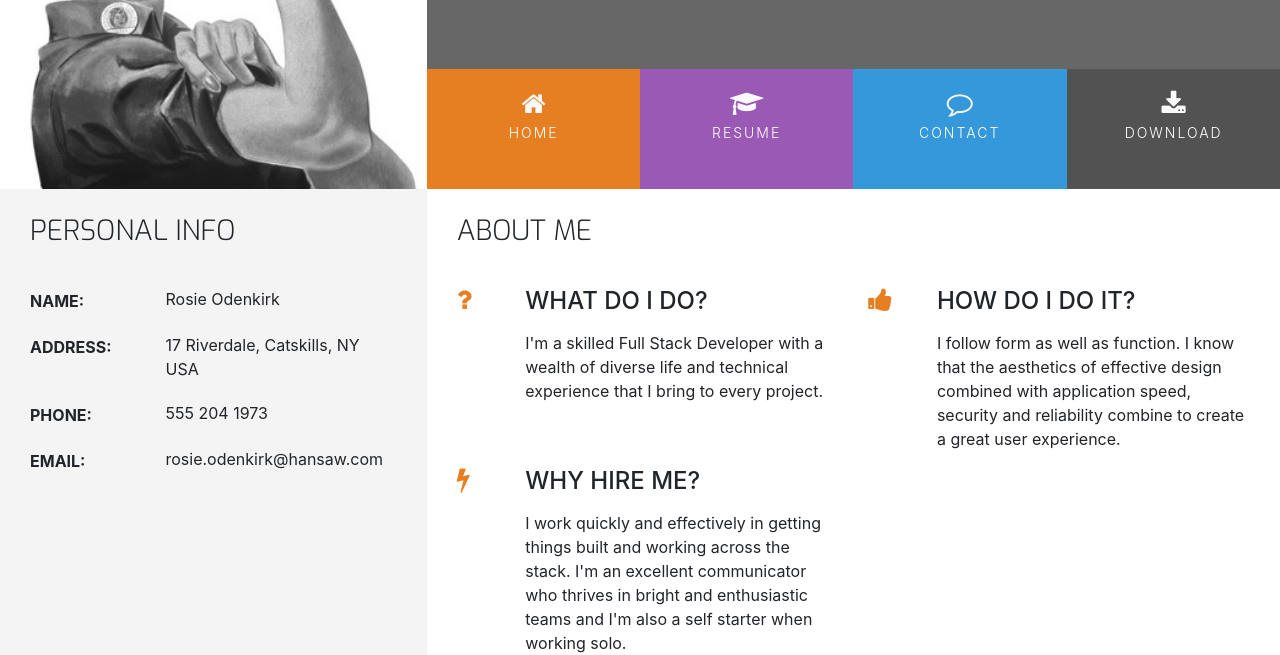
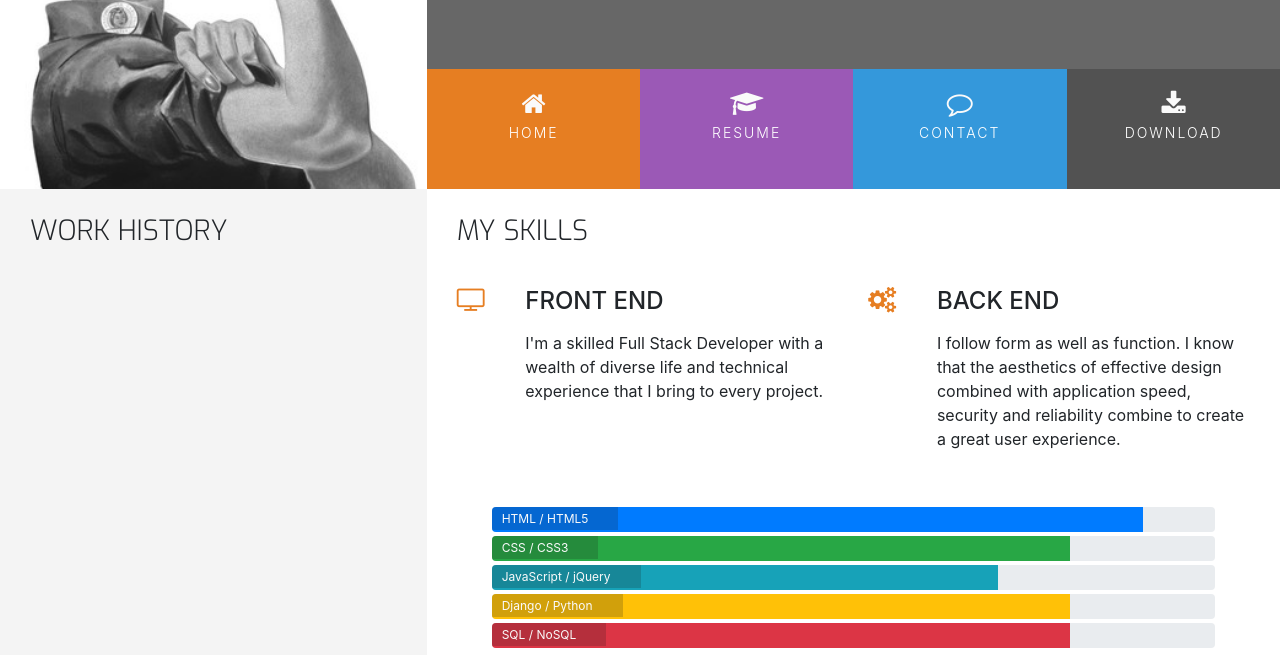
Before and after one commit to AntonIsaksson/UCD-resume, a plain HTML site: page resume.html in a window 1280 px wide. Shown: the part 180-835 px from the top of the page. Drawn offline with nearby package versions, Linux system fonts and the light colour scheme.

Commit message:
Added Progress Bars to resume.html

```diff
--- a/assets/css/style.css
+++ b/assets/css/style.css
@@ -271,3 +271,24 @@ footer {
     position: relative;
     width: 60%;
 }
+
+/*--------------------------------------Skills (resume.html) */
+
+.progress {
+    position: relative;
+    height: 25px;
+    margin-bottom: 4px;
+}
+
+.progress-type {
+    position: absolute;
+    left: 0px;
+    font-weight: 400;
+    padding: 3px 30px 2px 10px;
+    color: #fafafa;
+    background-color: rgba(25, 25, 25, 0.2)
+}
+
+.progress-section {
+    margin: 40px 20px;
+}
--- a/resume.html
+++ b/resume.html
@@ -44,10 +44,10 @@
                     <div class="col">
                         <ul id="nav" class="list-inline menucontainer">            <!--"list-inline"=makes the list items horizontally placed. The list items must then have the "list-inline-item" class.-->
                             <li class="col-6 col-sm-3 ui-menu-color-home list-inline-item menuitem">                <!--"menucontainer"=combined w. css takes away gaps between list items-->
-                                <a href="#" class="hvr-sweep-to-bottom"><i class="fa fa-home" aria-hidden="true"></i><span>Home</span></a>      <!--"fa"class=fontawesome  "fa-home"=spec. fontA. icon "aria-hidden"=decides if element is exposed to the API-->
+                                <a href="index.html" class="hvr-sweep-to-bottom"><i class="fa fa-home" aria-hidden="true"></i><span>Home</span></a>      <!--"fa"class=fontawesome  "fa-home"=spec. fontA. icon "aria-hidden"=decides if element is exposed to the API-->
                             </li>
                             <li class="col-6 col-sm-3 ui-menu-color-resume list-inline-item menuitem">
-                                <a href="#" class="hvr-sweep-to-bottom"><i class="fa fa-graduation-cap" aria-hidden="true"></i><span>Resume</span></a>  <!--class="hvr-sweep-to-bottom"= hover effekten-->
+                                <a href="resume.html" class="hvr-sweep-to-bottom"><i class="fa fa-graduation-cap" aria-hidden="true"></i><span>Resume</span></a>  <!--class="hvr-sweep-to-bottom"= hover effekten-->
                             </li>
                             <li class="col-6 col-sm-3 ui-menu-color-contact list-inline-item menuitem">
                                 <a href="#" class="hvr-sweep-to-bottom"><i class="fa fa-comment-o" aria-hidden="true"></i><span>Contact</span></a>
@@ -67,84 +67,32 @@
 <!------------MAIN CONTENT------------->
     <section class="container-fluid">
         <div class="row">
-            <!--Personal Info-->
+            <!--Work History-->
             <div class="col-md-4 bg-color-personal-info section-column">
                 <div class="row">
                     <div class="col-12">
-                        <h3 class="section-heading uppercase">Personal Info</h3>
-                    </div>
-                </div>
-                <!--name-->
-                <div class="personal-info-item">
-                    <div class="key">
-                        <p class="uppercase">
-                            Name:
-                        </p>
-                    </div>
-                    <div class="value">
-                        <p>
-                            Rosie Odenkirk
-                        </p>
-                    </div>
-                </div>
-                <!--address-->
-                <div class="personal-info-item">
-                    <div class="key">
-                        <p class="uppercase">
-                            Address:
-                        </p>
-                    </div>
-                    <div class="value">
-                        <p>
-                            17 Riverdale, Catskills, NY USA
-                        </p>
-                    </div>
-                </div>
-                <!--number-->
-                <div class="personal-info-item">
-                    <div class="key">
-                        <p class="uppercase">
-                            Phone:
-                        </p>
-                    </div>
-                    <div class="value">
-                        <p>
-                            555 204 1973
-                        </p>
-                    </div>
-                </div>
-                <!--email-->
-                <div class="personal-info-item">
-                    <div class="key">
-                        <p class="uppercase">
-                            Email:
-                        </p>
-                    </div>
-                    <div class="value">
-                        <p>
-                            rosie.odenkirk@hansaw.com
-                        </p>
+                        <h3 class="section-heading uppercase">Work History</h3>
                     </div>
                 </div>
             </div>
-            <!--/Personal Info-->
-            <!--About Me-->
+            <!--/Work History-->
+            <!--My Skills-->
             <div class="col-md-8 bg-color-three-reasons section-column">
                 <div class="row">
                     <div class="col">
-                        <h3 class="section-heading uppercase">About Me</h3>
+                        <h3 class="section-heading uppercase">My Skills</h3>
                     </div>
                 </div>
+                <!--Two Skills-->
                 <div class="row">
-                    <!--Three Reasons-->
-                    <!--Reason 1-->
+                    <!--Skill 1-->
                     <div class="col-10 offset-1 offset-sm-0 col-sm-4 col-md-6">
                         <div class="row">
                             <div class="col-2">
-                                <i class="three-reasons-icon fa fa-question" aria-hidden="true"></i>
+                                <i class="three-reasons-icon fa fa-tv" aria-hidden="true"></i>
                             </div>
                             <div class="col-10">
-                                <h4 class="three-reasons-heading uppercase">What do I do?</h4>
+                                <h4 class="three-reasons-heading uppercase">Front End</h4>
                                 <p>
                                     I'm a skilled Full Stack Developer with a wealth of diverse
                                     life and technical experience that I bring to every project.
@@ -152,14 +100,14 @@
                             </div>
                         </div>
                     </div>
-                    <!--Reason 2-->
+                    <!--Skill 2-->
                     <div class="col-10 offset-1 offset-sm-0 col-sm-4 col-md-6">
                         <div class="row">
                             <div class="col-2">
-                                <i class="three-reasons-icon fa fa-thumbs-up" aria-hidden="true"></i>
+                                <i class="three-reasons-icon fa fa-gears" aria-hidden="true"></i>
                             </div>
                             <div class="col-10">
-                                <h4 class="three-reasons-heading uppercase">How do I do it?</h4>
+                                <h4 class="three-reasons-heading uppercase">Back End</h4>
                                 <p>
                                     I follow form as well as function. I know that the aesthetics of effective
                                     design combined with application speed, security and reliability combine to
@@ -168,26 +116,51 @@
                             </div>
                         </div>
                     </div>
-                    <!--Reason 3-->
-                    <div class="col-10 offset-1 offset-sm-0 col-sm-4 col-md-6">
-                        <div class="row">
-                            <div class="col-2">
-                                <i class="three-reasons-icon fa fa-bolt" aria-hidden="true"></i>
+                </div>
+                <!--/Two Skills-->
+                <!--Progress Bars-->
+                <div class="row progress-section">
+                    <div class="col">
+                        <!--HTML progress-->
+                        <div class="progress">
+                            <div class="progress-bar" role="progress-bar" aria-valuenow="90" aria-valuemin="0" aria-valuemax="100" style="width:90%;">
+                                <span class="sr-only">90% complete</span>
                             </div>
-                            <div class="col-10">
-                                <h4 class="three-reasons-heading uppercase">Why hire me?</h4>
-                                <p>
-                                    I work quickly and effectively in getting things built and working across the stack. I'm an excellent
-                                    communicator who thrives in bright and enthusiastic teams and
-                                    I'm also a self starter when working solo.
-                                </p>
+                            <span class="progress-type">HTML / HTML5</span>
+                        </div>
+                        <!--CSS progress-->
+                        <div class="progress">
+                            <div class="progress-bar bg-success" role="progress-bar" aria-valuenow="80" aria-valuemin="0" aria-valuemax="100" style="width:80%;">
+                                <span class="sr-only">80% complete</span>
                             </div>
+                            <span class="progress-type">CSS / CSS3</span>
+                        </div>
+                        <!--JS progress-->
+                        <div class="progress">
+                            <div class="progress-bar bg-info" role="progress-bar" aria-valuenow="70" aria-valuemin="0" aria-valuemax="100" style="width:70%;">
+                                <span class="sr-only">70% complete</span>
+                            </div>
+                            <span class="progress-type">JavaScript / jQuery</span>
+                        </div>
+                        <!--Django/Python progress-->
+                        <div class="progress">
+                            <div class="progress-bar bg-warning" role="progress-bar" aria-valuenow="80" aria-valuemin="0" aria-valuemax="100" style="width:80%;">
+                                <span class="sr-only">80% complete</span>
+                            </div>
+                            <span class="progress-type">Django / Python</span>
+                        </div>
+                        <!--SQL progress-->
+                        <div class="progress">
+                            <div class="progress-bar bg-danger" role="progress-bar" aria-valuenow="80" aria-valuemin="0" aria-valuemax="100" style="width:80%;">
+                                <span class="sr-only">80% complete</span>
+                            </div>
+                            <span class="progress-type">SQL / NoSQL</span>
                         </div>
                     </div>
-                    <!--/Three Reasons-->
                 </div>
+                <!--/Progress Bars-->
             </div>
-            <!--/About Me-->
+            <!--/My Skills-->
         </div>
     </section>
 
```
Also changed, not shown: index.html (+2 -2 lines).
